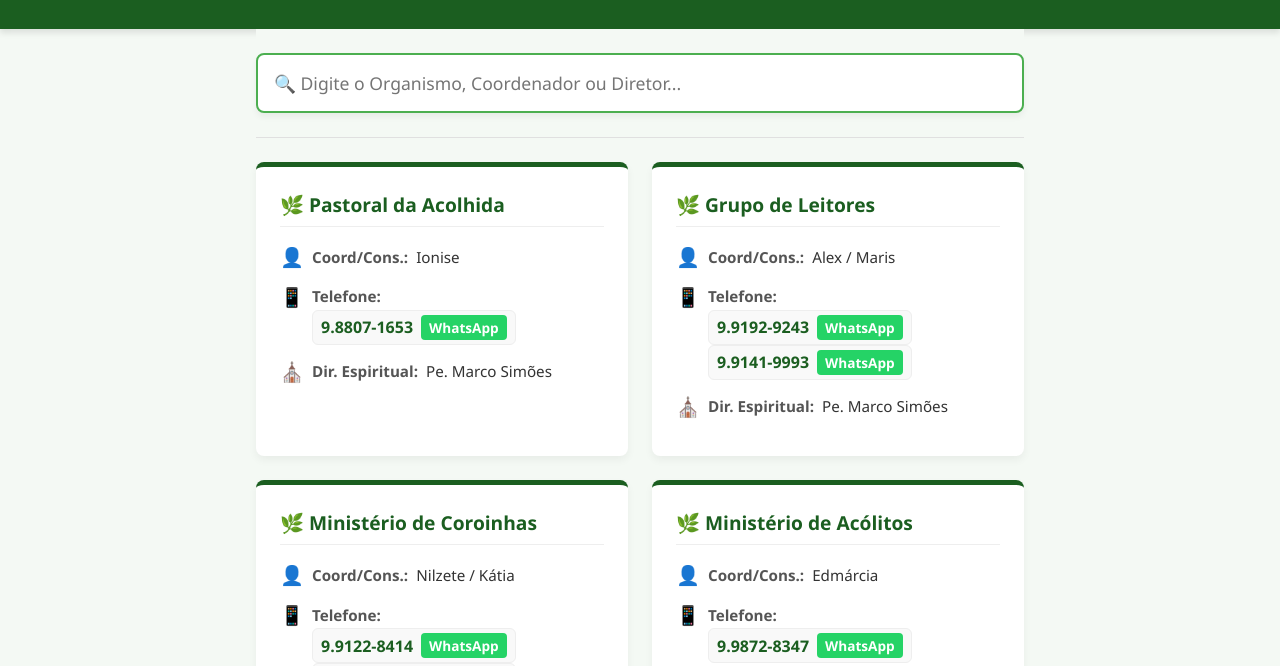
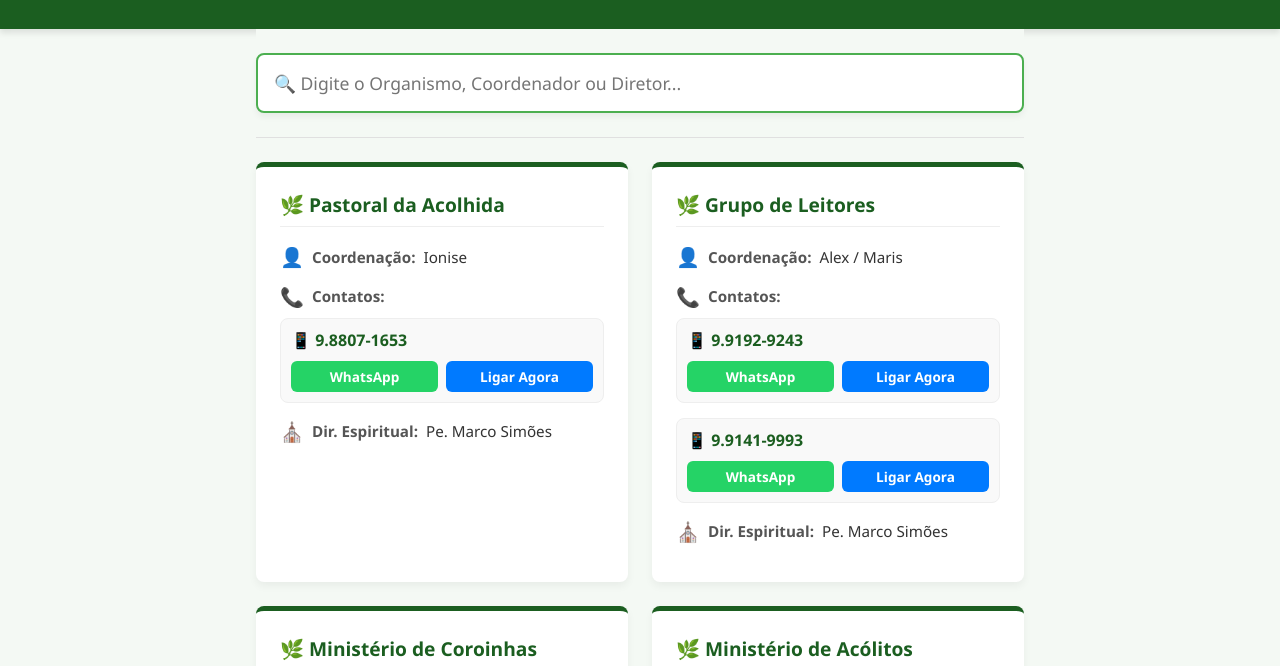
Before and after one commit to Fonseca2025/Coordenadores-Paroquiais, a plain HTML site: page index.html in a window 1280 px wide. Shown: the part 104-770 px from the top of the page. Drawn offline with Linux system fonts and the light colour scheme.

Commit message:
Update index.html

```diff
--- a/index.html
+++ b/index.html
@@ -9,6 +9,7 @@
             --verde-padroeiro: #1B5E20;
             --verde-claro: #4CAF50;
             --verde-whatsapp: #25D366;
+            --azul-ligar: #007AFF;
             --dourado: #FFC107;
             --fundo: #F4F9F4;
             --texto-escuro: #333333;
@@ -126,41 +127,58 @@
 
         /* Estilização dos Links de Contato */
         .contact-group {
-            display: inline-flex;
-            align-items: center;
-            margin-right: 10px;
+            display: flex;
+            flex-direction: column;
+            gap: 8px;
+            margin-bottom: 15px;
             background: #f9f9f9;
-            padding: 4px 8px;
-            border-radius: 6px;
+            padding: 10px;
+            border-radius: 8px;
             border: 1px solid #eee;
         }
 
-        .link-tel {
+        .tel-display {
+            font-weight: 600;
             color: var(--verde-padroeiro);
-            text-decoration: none;
-            font-weight: 600;
-            margin-right: 8px;
+            font-size: 1rem;
+            margin-bottom: 2px;
         }
 
-        .link-tel:hover {
-            text-decoration: underline;
+        .action-buttons {
+            display: flex;
+            gap: 8px;
+            flex-wrap: wrap;
+        }
+
+        .btn-contact {
+            text-decoration: none;
+            padding: 6px 12px;
+            border-radius: 6px;
+            font-size: 0.85rem;
+            font-weight: bold;
+            display: inline-flex;
+            align-items: center;
+            justify-content: center;
+            transition: 0.2s;
+            color: white;
+            flex: 1;
+            min-width: 100px;
         }
 
         .btn-whatsapp {
             background-color: var(--verde-whatsapp);
-            color: white;
-            text-decoration: none;
-            padding: 3px 8px;
-            border-radius: 4px;
-            font-size: 0.85rem;
-            font-weight: bold;
-            display: inline-flex;
-            align-items: center;
-            transition: 0.2s;
         }
 
         .btn-whatsapp:hover {
             background-color: #1DA851;
+        }
+
+        .btn-call {
+            background-color: var(--azul-ligar);
+        }
+
+        .btn-call:hover {
+            background-color: #0056b3;
         }
 
         .no-results {
@@ -247,39 +265,33 @@
         const searchInput = document.getElementById('searchInput');
         const resultsContainer = document.getElementById('results');
 
-        // Função para remover acentos para melhorar a busca
         function removerAcentos(texto) {
             return texto.normalize('NFD').replace(/[\u0300-\u036f]/g, "").toLowerCase();
         }
 
-        // Função para formatar os telefones e criar botão do WhatsApp
         function formatarTelefones(telefoneStr) {
-            // Separa caso existam dois números (ex: Numero 1 / Numero 2)
             const telefones = telefoneStr.split(' / ');
 
             return telefones.map(tel => {
-                // Pega apenas os números para montar os links
                 const numLimpo = tel.replace(/\D/g, '');
-
-                // Formata o link do WhatsApp com o código do Brasil (55)
-                // Usa wa.me que é o formato correto para WhatsApp Web
                 const linkZap = `https://wa.me/55${numLimpo}?text=Olá`;
+                const linkCall = `tel:+55${numLimpo}`;
 
                 return `
                 <div class="contact-group">
-                    <a href="tel:+55${numLimpo}" class="link-tel">${tel}</a>
-                    <a href="${linkZap}" target="_blank" class="btn-whatsapp">WhatsApp</a>
+                    <div class="tel-display">📱 ${tel}</div>
+                    <div class="action-buttons">
+                        <a href="${linkZap}" target="_blank" class="btn-contact btn-whatsapp">WhatsApp</a>
+                        <a href="${linkCall}" class="btn-contact btn-call">Ligar Agora</a>
+                    </div>
                 </div>`;
-            }).join('');
+            } ).join('');
         }
 
-        // Função para renderizar os dados na tela
         function displayResults(query) {
             resultsContainer.innerHTML = '';
-
             const termoBusca = removerAcentos(query);
 
-            // Filtra por organismo, nome do coordenador ou diretor espiritual
             const filteredData = pastorais.filter(item =>
                 removerAcentos(item.organismo).includes(termoBusca) ||
                 removerAcentos(item.nome).includes(termoBusca) ||
@@ -294,11 +306,14 @@
             filteredData.forEach(item => {
                 const card = document.createElement('div');
                 card.className = 'card';
+
+                const label = item.organismo.toLowerCase().includes('comunidade') ? 'Conselheiro' : 'Coordenação';
+
                 card.innerHTML = `
                     <h2>🌿 ${item.organismo}</h2>
-                    <p><span class="icon">👤</span> <strong>Coord/Cons.:</strong> ${item.nome}</p>
-                    <p style="margin-bottom: 0;"><span class="icon">📱</span> <strong>Telefone:</strong></p>
-                    <div style="margin-bottom: 0.8rem; margin-left: 2rem;">
+                    <p><span class="icon">👤</span> <strong>${label}:</strong> ${item.nome}</p>
+                    <p style="margin-bottom: 0.5rem;"><span class="icon">📞</span> <strong>Contatos:</strong></p>
+                    <div>
                         ${formatarTelefones(item.telefone)}
                     </div>
                     <p><span class="icon">⛪</span> <strong>Dir. Espiritual:</strong> ${item.diretor}</p>
```
